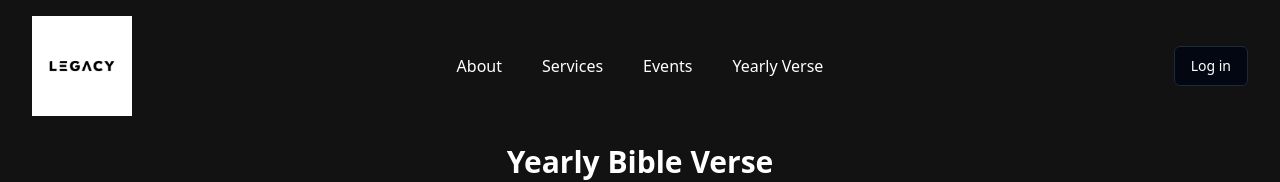
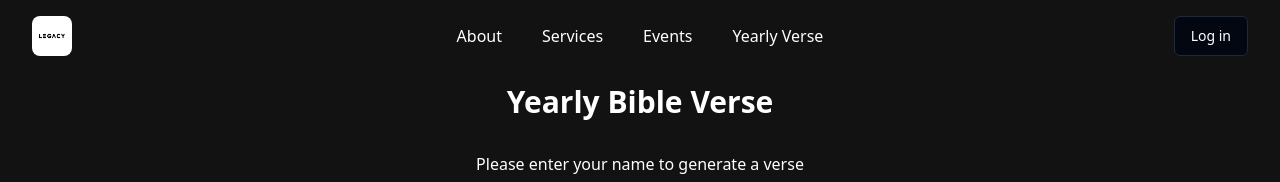
Before and after one commit to legacy-sukawarna/legacy-website, a Next.js app: page /yearly-verse in a window 1280 px wide. Shown: the top 182 px of the page. Built offline with nearby package versions, Linux system fonts and the light colour scheme; no server answers.

Commit message:
refactor: style of logo

```diff
--- a/components/Header.tsx
+++ b/components/Header.tsx
@@ -17,8 +17,9 @@ export default function Header() {
               <Image
                 src={LegacyLogo}
                 alt="Legacy Logo"
-                width={100}
-                height={50}
+                width={80}
+                height={40}
+                className="rounded-lg h-10 w-auto"
               />
             </Link>
           </div>
--- a/components/dashboard/Header.tsx
+++ b/components/dashboard/Header.tsx
@@ -35,9 +35,9 @@ export default function Header({ sidebarOpen, setSidebarOpen }: HeaderProps) {
           <Image
             src={LegacyLogo}
             alt="Legacy Logo"
-            width={100}
-            height={50}
-            className="h-8 w-auto transition-transform group-hover:scale-105"
+            width={80}
+            height={40}
+            className="h-6 w-auto transition-transform group-hover:scale-105 rounded-lg"
           />
         </Link>
       </div>
```
